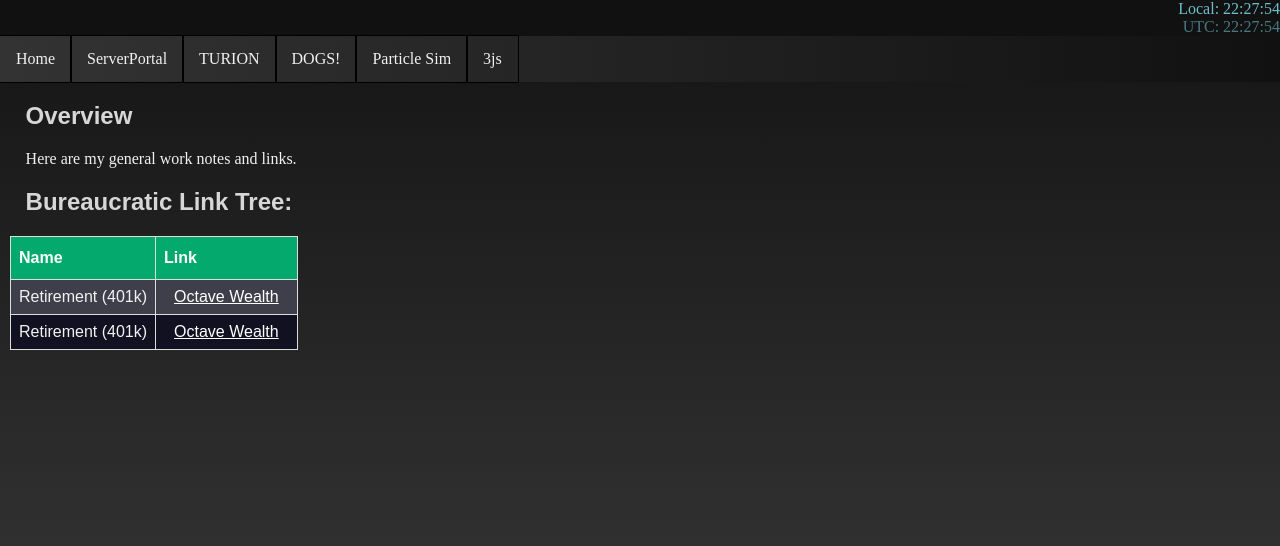
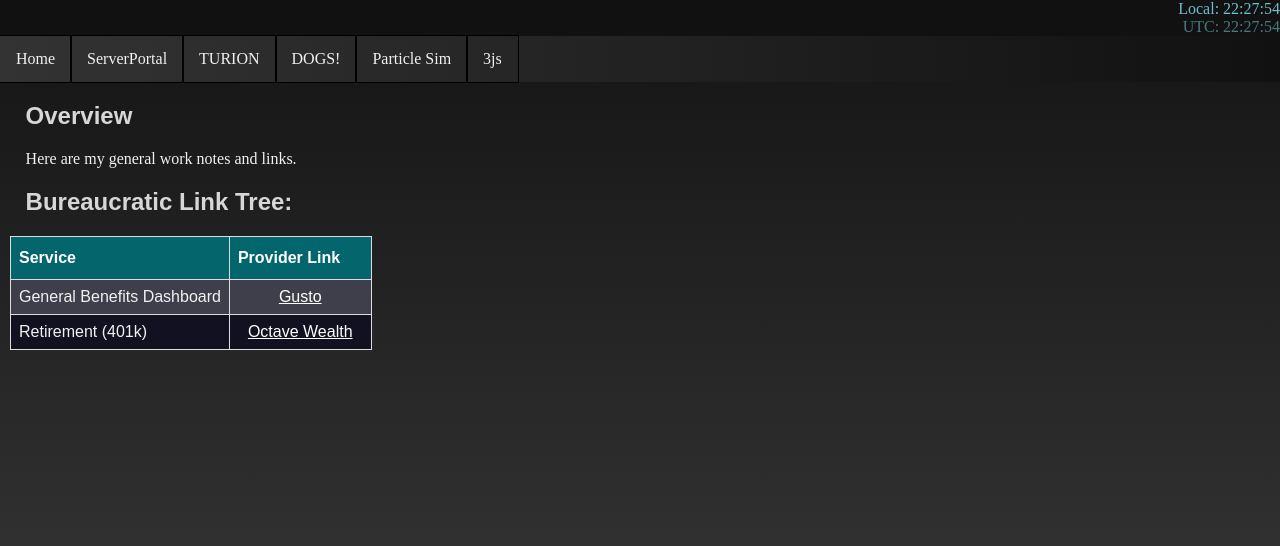
Before and after one commit to LizardButts/Zeus, a website with bundled scripts: page turion.html in a window 1280 px wide. Shown: the part 58-604 px from the top of the page. Built offline with nearby package versions, Linux system fonts and the light colour scheme.

Commit message:
Added TRL appendix. Update table headers and styles; add VSCode settings
Changed table headers in turion.html for clarity and updated a link to Gusto for the benefits dashboard. Adjusted the background color in styles.css for table headers. Added a VSCode settings file to support custom spellcheck for 'TURION'.

```diff
--- a/styles.css
+++ b/styles.css
@@ -189,6 +189,6 @@ th {
   padding-top: 12px;
   padding-bottom: 12px;
   text-align: left;
-  background-color: #04AA6D;
+  background-color: #04666D;
   color: white;
 }
--- a/turion.html
+++ b/turion.html
@@ -31,12 +31,12 @@
     <h2>Bureaucratic Link Tree:</h2>
     <table>
         <tr>
-            <th>Name</th>
-            <th>Link</th>
+            <th>Service</th>
+            <th>Provider Link</th>
         </tr>
         <tr>
-            <td>Retirement (401k)</td>
-            <td><a href="https://app.octavewealth.com/asset/performance"> Octave Wealth</a></td>
+            <td>General Benefits Dashboard</td>
+            <td style="text-align: center;"><a href="https://app.gusto.com/"> Gusto</a></td>
         </tr>
         <tr>
             <td>Retirement (401k)</td>
```
